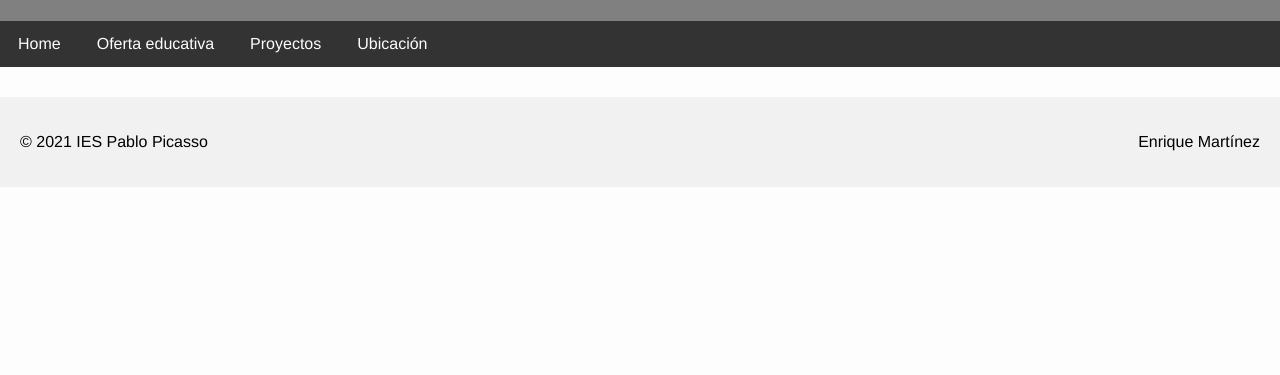
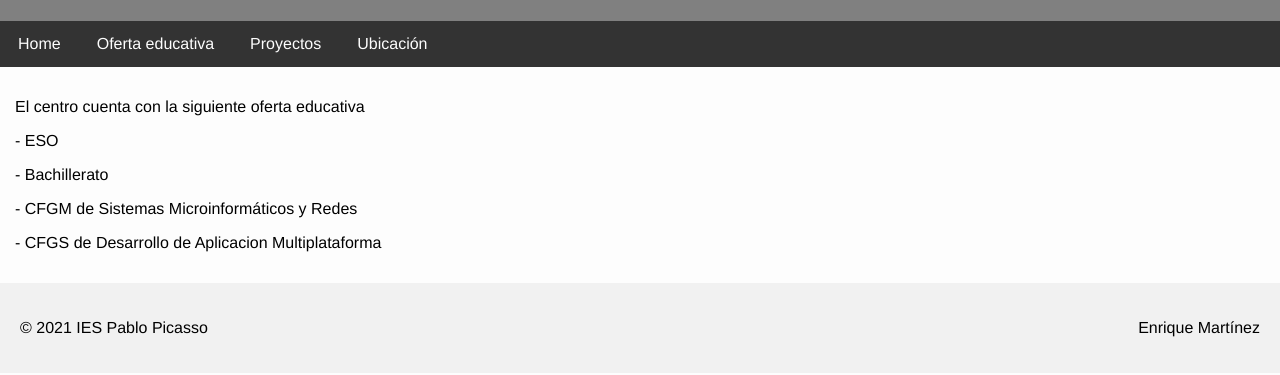
Before and after one commit to 5uh4/ExamenGIT_Suhail, a plain HTML site: page ofertaeducativa.html in a window 1280 px wide. Shown: the part 99-474 px from the top of the page. Drawn offline with Linux system fonts and the light colour scheme.

Commit message:
Oferta educativa en condiciones

```diff
--- a/ofertaeducativa.html
+++ b/ofertaeducativa.html
@@ -18,7 +18,11 @@
     </div>
     <div class="contenido">
 
-
+        <p>El centro cuenta con la siguiente oferta educativa</p>
+        <p>- ESO</p>
+        <p>- Bachillerato</p>
+        <p>- CFGM de Sistemas Microinformáticos y Redes</p>
+        <p>- CFGS de Desarrollo de Aplicacion Multiplataforma</p>
     </div>
 
     <div class="footer">
```
